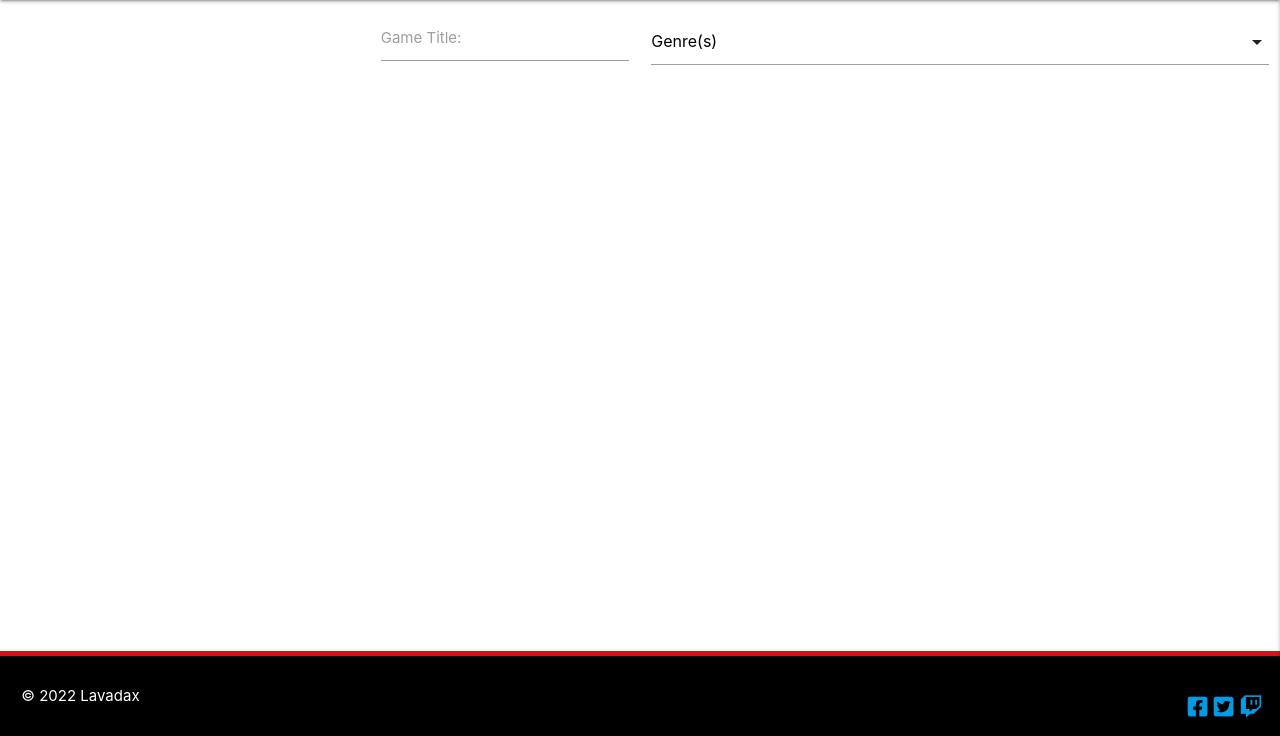
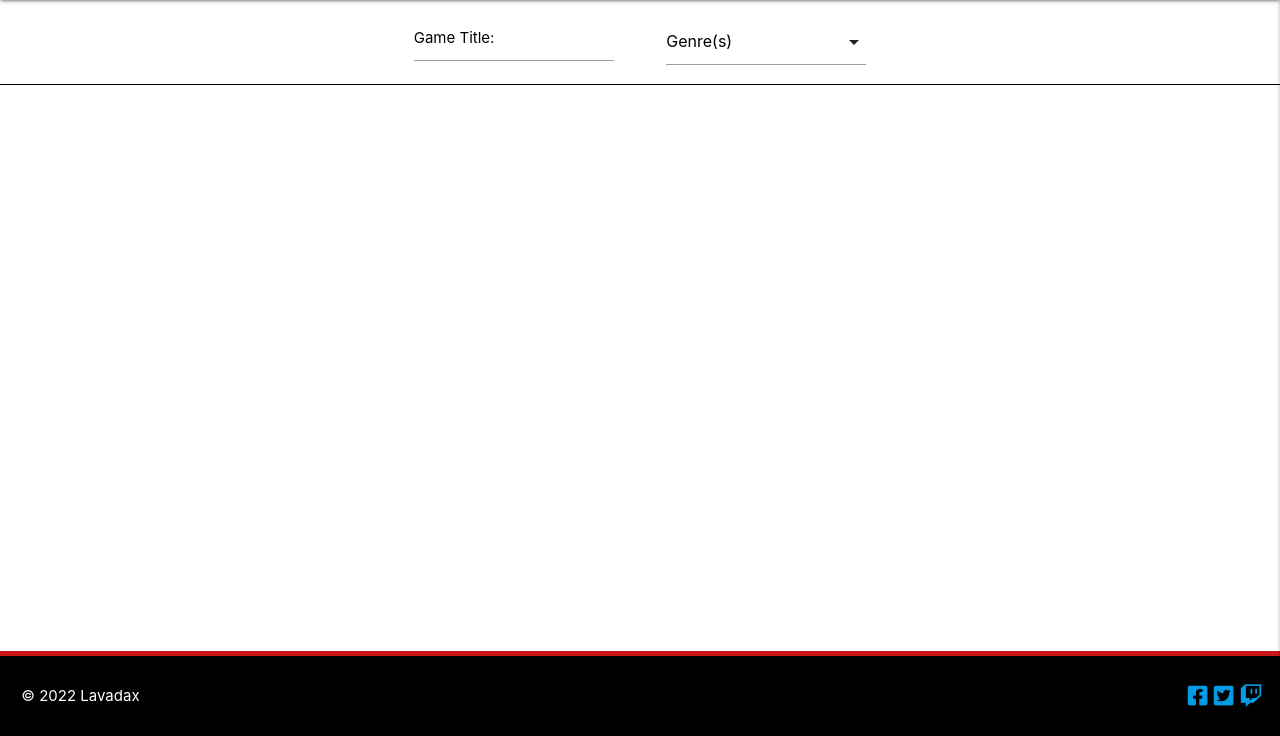
Before and after one commit to lavadax/Halliday-Games, a Flask app: page /search in a window 1280 px wide. Shown: the part 64-800 px from the top of the page. Run offline with Flask 2, Linux system fonts and the light colour scheme; data that the repository does not hold is empty; some libraries are stand-ins or nearby versions.

Commit message:
Add search bar and search element styling

```diff
--- a/static/css/style.css
+++ b/static/css/style.css
@@ -18,10 +18,31 @@
     min-height: calc(100vh - 56px - 85px);
 }
 
-/* Cards */
+/* Search bar */
 
-.xsmall {
-    height: 170px;
+#search-bar {
+    border-bottom: 1px solid black;
+}
+
+/* Input labels */
+
+.input-field>label {
+    font-size: 1rem;
+    color: #000;
+}
+
+/* Input fields */
+
+.input-field {
+    max-width: 200px;
+}
+
+.margin-right {
+    margin-right: 15px;
+}
+
+.margin-left {
+    margin-left: 15px;
 }
 
 /* Footer */
@@ -66,7 +87,6 @@
     right:0.5%;
     font-size: 1.5em;
     text-align: right;
-    padding-top: 22px;
 }
 
 /* Responsiveness */
@@ -104,6 +124,8 @@
 
 @media only screen and (max-width: 600px) {
 
+    /* Cards */
+
     .row .m6{
         padding: 0 5%;
     }
```
